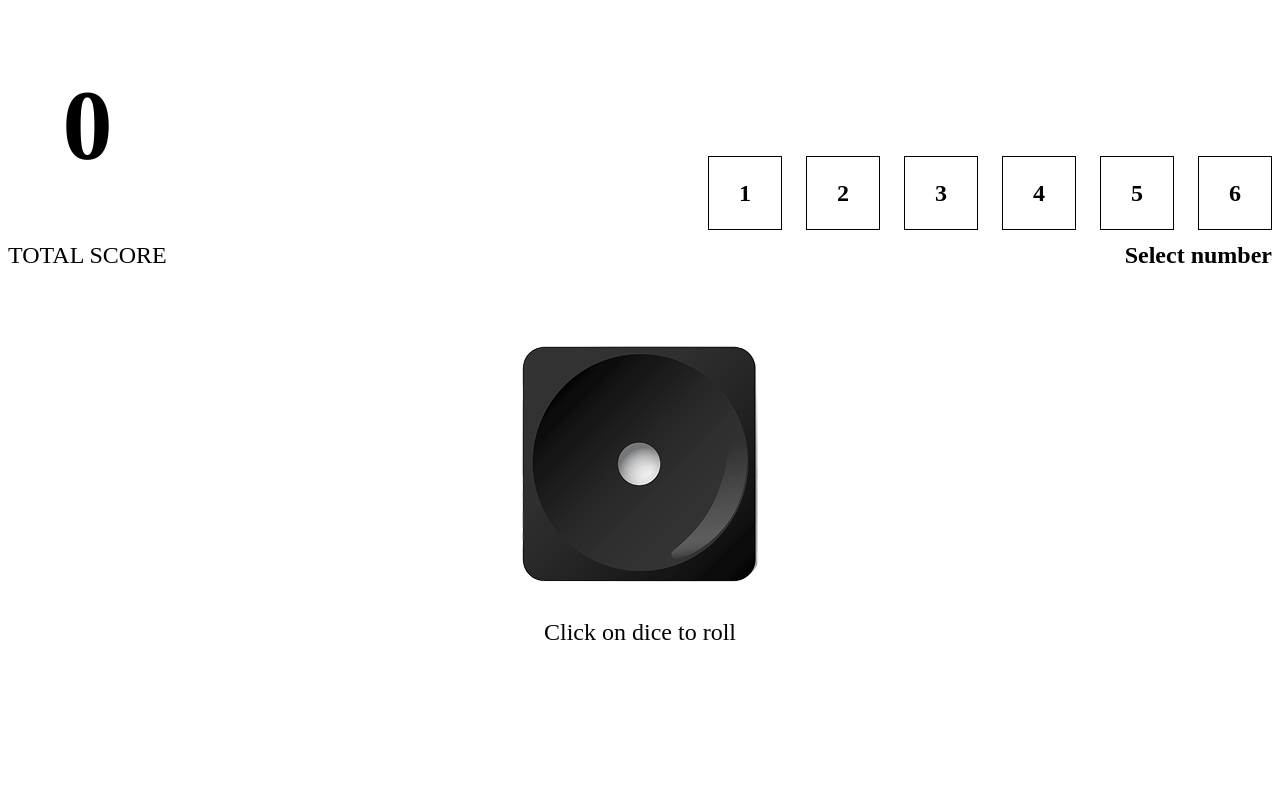
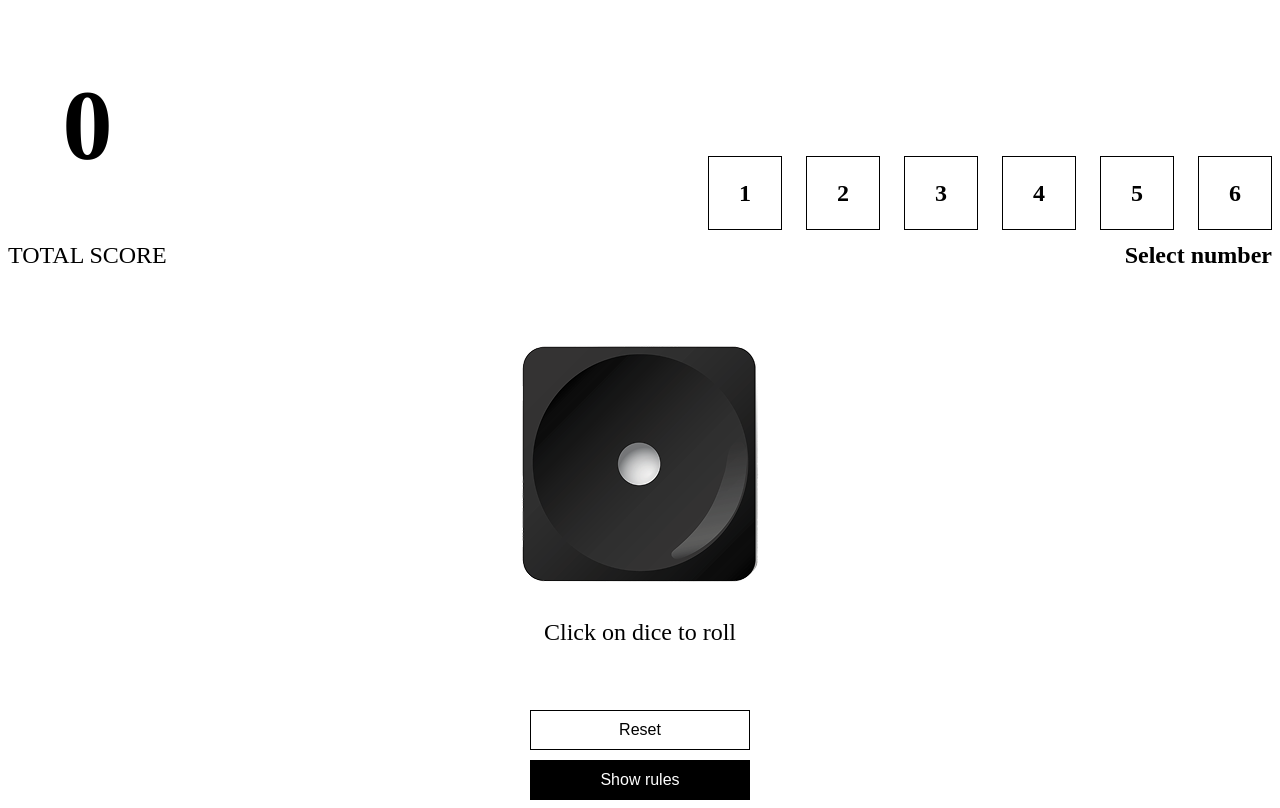
Before and after one commit to gowthamk1/ReactJS_Project_02, a React (Vite) app in the folder DiceGame/: page / in a window 1280 px wide. Both pictures are taken after a click on the button "Play Now". Built offline with nearby package versions, Linux system fonts and the light colour scheme.

Commit message:
updated project

```diff
--- a/DiceGame/src/Componants/GamePlay.jsx
+++ b/DiceGame/src/Componants/GamePlay.jsx
@@ -3,6 +3,8 @@
 import NumberSelector from './NumberSelector';
 import styled from 'styled-components';
 import RollDice from './RollDice';
+import Button, { OutlineButton } from '/src/Styled/Button';
+
 
 const GamePlay = () => {
   const [score, setScore] = useState(0);
@@ -17,6 +19,7 @@
         return;
     }
 
+
     const randomNumber = Math.floor(Math.random() * 6) + 1;
     setDice(randomNumber);
 
@@ -26,6 +29,10 @@
         setScore(prev => prev - 2)
     }
     setSelectedNumber(undefined);
+  };
+
+  const resetScore = () => {
+    setScore(0);
   };
 
   return (
@@ -40,10 +47,10 @@
         />
       </div>
       <RollDice dice={dice} rollDice={rollDice} />
-      {/* <div className="btns">
-        <Button>Reset</Button>
-        <Button></Button>
-      </div> */}
+      <div className="btns">
+        <OutlineButton onClick={resetScore}>Reset</OutlineButton>
+        <Button>Show rules</Button>
+      </div>
     </MainContainer>
   );
 };
@@ -56,4 +63,13 @@
     justify-content: space-between;
     align-items: end;
   }
+  .btns {
+    gap: 10px;
+    margin-top: 40px;
+    display: flex;
+    flex-direction: column;
+    align-items: center;
+    justify-content: center;
+    margin-top: 40px;
+  }
 `;
--- a/DiceGame/src/Componants/StartGame.jsx
+++ b/DiceGame/src/Componants/StartGame.jsx
@@ -1,5 +1,6 @@
 import React from 'react'
 import styled from 'styled-components'
+import Button from '/src/Styled/Button';
 
 const StartGame = ({toggleGame}) => {
   return (
@@ -32,24 +33,3 @@
         }
     }
 `;
-
-const Button = styled.button`
-    display: flex;
-    flex-direction: column; justify-content: center;
-    align-items: center;
-    padding: 10px 18px;
-    min-width: 220px;
-    background: black;
-    color: white;
-    border: none;
-    font-size: 16px;
-    border: 1px solid transparent;
-
-    &:hover{
-        cursor: pointer;
-        background: white;
-        border: 1px solid black;
-        color: black;
-        transition: 0.2s background ease-in;
-    }
-`;
--- /dev/null
+++ b/DiceGame/src/Styled/Button.js
@@ -0,0 +1,37 @@
+import styled from "styled-components";
+
+const Button = styled.button`
+    display: flex;
+    flex-direction: column; justify-content: center;
+    align-items: center;
+    padding: 10px 18px;
+    min-width: 220px;
+    background: black;
+    color: white;
+    border: none;
+    font-size: 16px;
+    border: 1px solid transparent;
+
+    &:hover{
+        cursor: pointer;
+        background: white;
+        border: 1px solid black;
+        color: black;
+        transition: 0.2s background ease-in;
+    }
+`;
+
+const OutlineButton = styled(Button)`
+    background-color: white;
+    border: 1px solid black;
+    color: black;
+    &:hover{
+        cursor: pointer;
+        background: black;
+        border: 1px solid transparent;
+        color: white;
+    }
+`;
+
+export default Button;
+export { OutlineButton };
```
